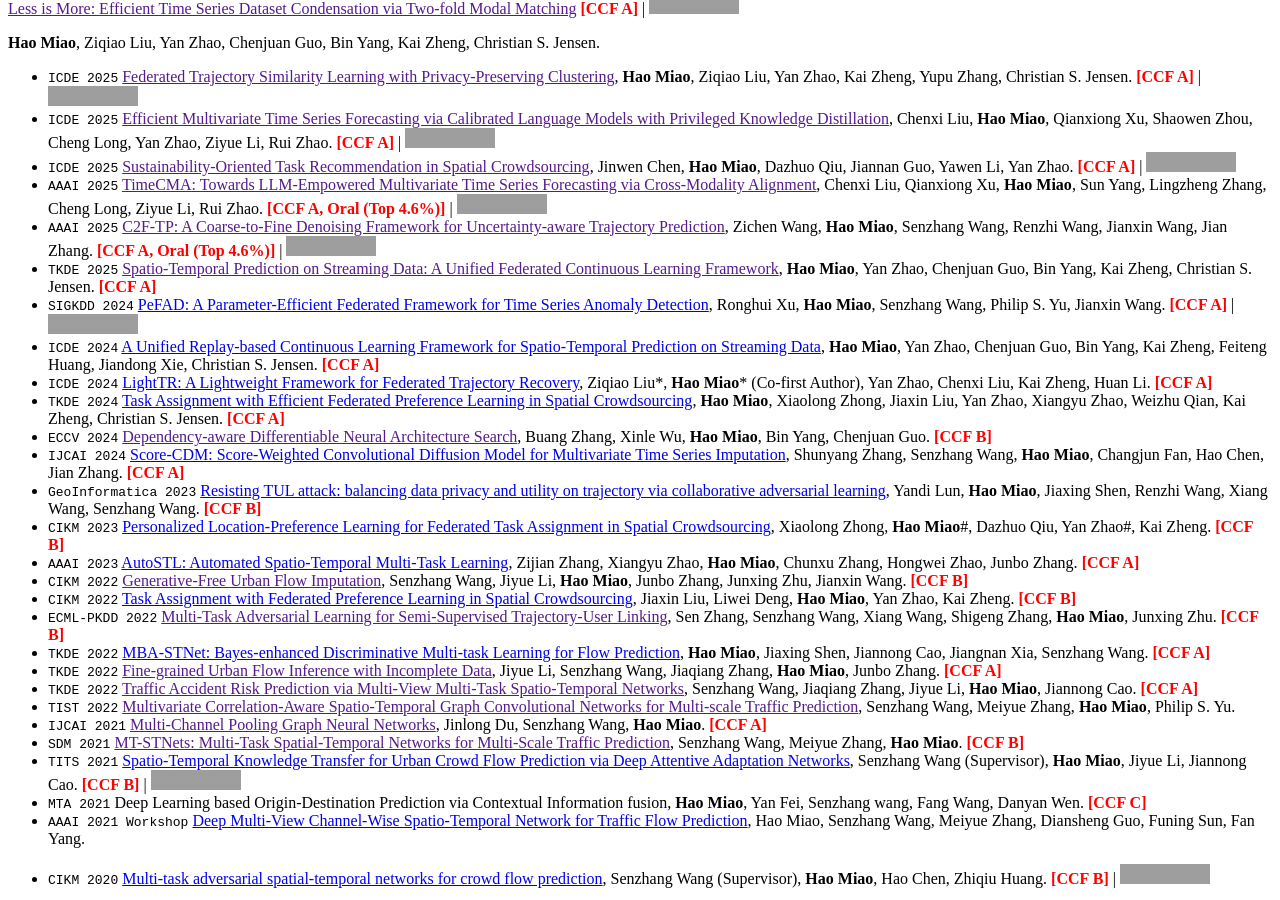
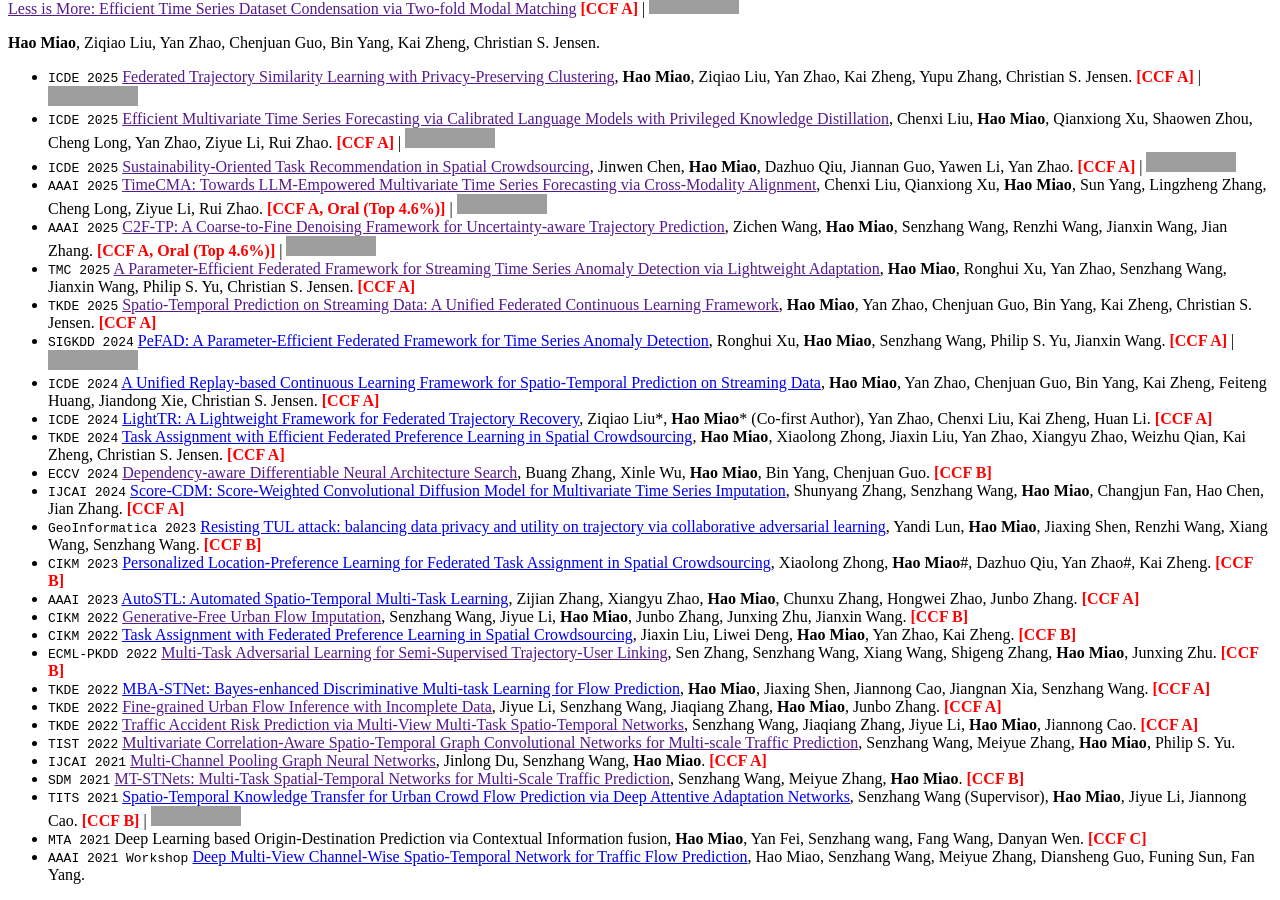
Before and after one commit to MiaoHaoSunny/MiaoHaoSunny.github.io, a Jekyll site: the page built from _pages/includes/pub.md, in a window 1280 px wide and 900 px high, scrolled down 632 px, cut to the strip 0-900 px from the top of the window. Built offline with Jekyll 4.4.1, drawn with Linux system fonts in a browser that asks for light colours; our own code applies the rules of GitHub Pages for plain Markdown files; grey boxes are pictures that could not be loaded.

Commit message:
Update pub.md

```diff
--- a/_pages/includes/pub.md
+++ b/_pages/includes/pub.md
@@ -18,6 +18,7 @@
 - ``ICDE 2025`` [Sustainability-Oriented Task Recommendation in Spatial Crowdsourcing](), Jinwen Chen, **Hao Miao**, Dazhuo Qiu, Jiannan Guo, Yawen Li, Yan Zhao. <b><font color="red">[CCF A]</font></b> \| [![](https://img.shields.io/github/stars/007cod/SOTR?style=social&label=SOTR Stars)](https://github.com/007cod/SOTR)
 - ``AAAI 2025`` [TimeCMA: Towards LLM-Empowered Multivariate Time Series Forecasting via Cross-Modality Alignment](), Chenxi Liu, Qianxiong Xu, **Hao Miao**, Sun Yang, Lingzheng Zhang, Cheng Long, Ziyue Li, Rui Zhao. <b><font color="red">[CCF A, Oral (Top 4.6%)]</font></b> \| [![](https://img.shields.io/github/stars/ChenxiLiu-HNU/TimeCMA?style=social&label=TimeCMA Stars)](https://github.com/ChenxiLiu-HNU/TimeCMA)
 - ``AAAI 2025`` [C2F-TP: A Coarse-to-Fine Denoising Framework for Uncertainty-aware Trajectory Prediction](), Zichen Wang, **Hao Miao**, Senzhang Wang, Renzhi Wang, Jianxin Wang, Jian Zhang. <b><font color="red">[CCF A, Oral (Top 4.6%)]</font></b> \| [![](https://img.shields.io/github/stars/wangzc0422/C2F-TP?style=social&label=C2F-TP Stars)](https://github.com/wangzc0422/C2F-TP)
+- ``TMC 2025`` [A Parameter-Efficient Federated Framework for Streaming Time Series Anomaly Detection via Lightweight Adaptation](), **Hao Miao**, Ronghui Xu, Yan Zhao, Senzhang Wang, Jianxin Wang, Philip S. Yu, Christian S. Jensen. <b><font color="red">[CCF A]</font></b>
 - ``TKDE 2025`` [Spatio-Temporal Prediction on Streaming Data: A Unified Federated Continuous Learning Framework](), **Hao Miao**, Yan Zhao, Chenjuan Guo, Bin Yang, Kai Zheng, Christian S. Jensen. <b><font color="red">[CCF A]</font></b>
 - ``SIGKDD 2024`` [PeFAD: A Parameter-Efficient Federated Framework for Time Series Anomaly Detection](https://arxiv.org/abs/2406.02318), Ronghui Xu, **Hao Miao**, Senzhang Wang, Philip S. Yu, Jianxin Wang. <b><font color="red">[CCF A]</font></b> \| [![](https://img.shields.io/github/stars/xu737/PeFAD?style=social&label=PeFAD Stars)](https://github.com/xu737/PeFAD)
 - ``ICDE 2024`` [A Unified Replay-based Continuous Learning Framework for Spatio-Temporal Prediction on Streaming Data](https://arxiv.org/abs/2404.14999), **Hao Miao**, Yan Zhao, Chenjuan Guo, Bin Yang, Kai Zheng, Feiteng Huang, Jiandong Xie, Christian S. Jensen. <b><font color="red">[CCF A]</font></b>
```
